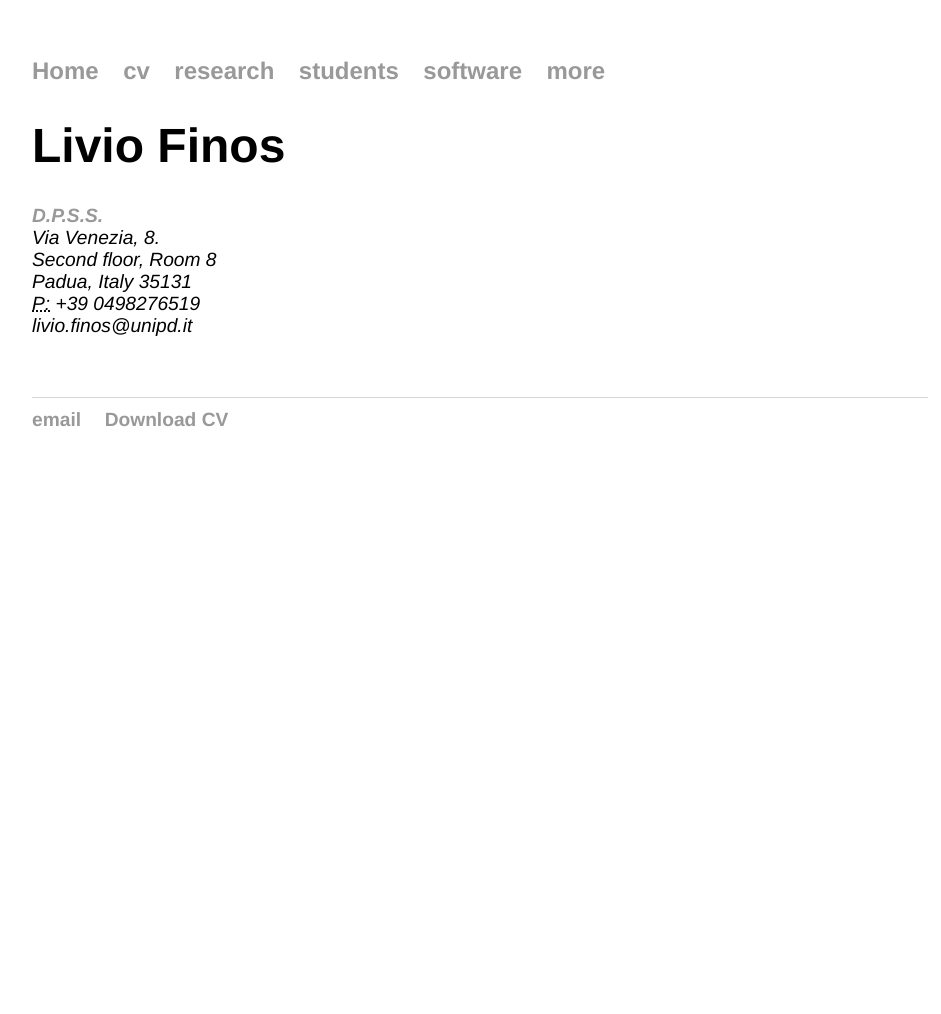
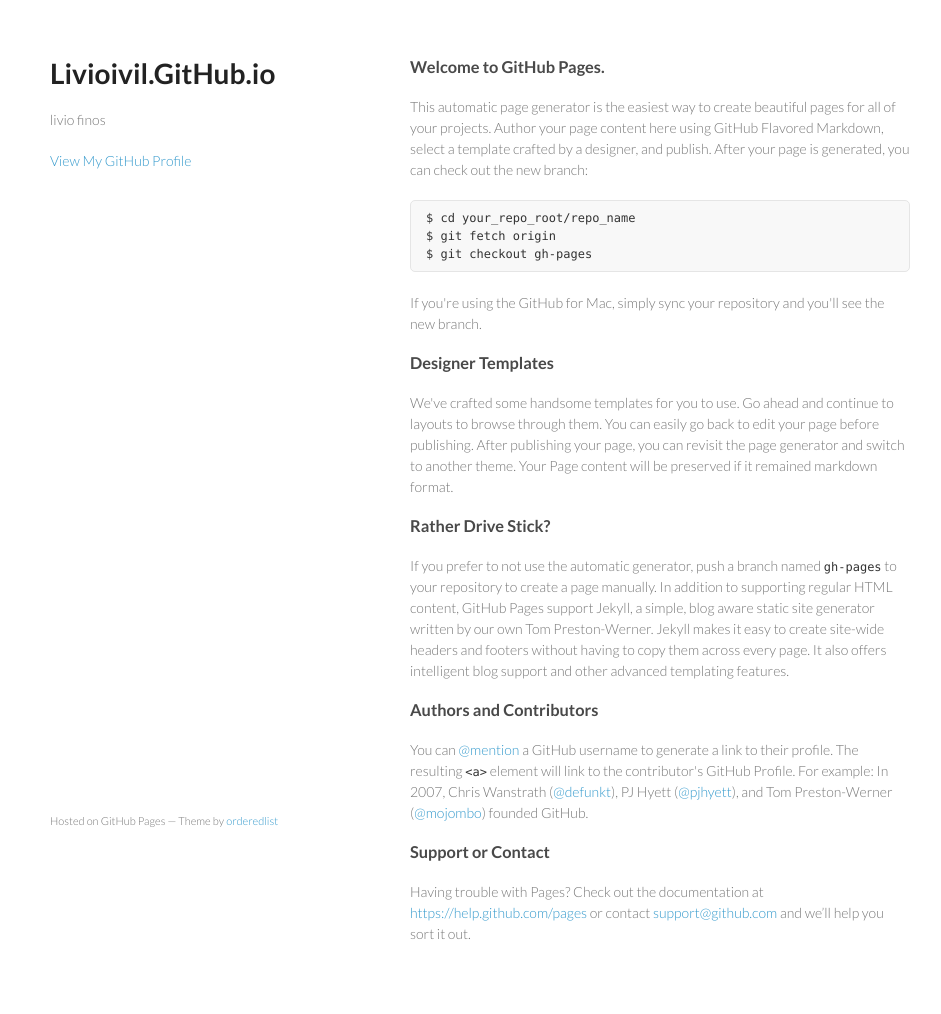
Before and after one commit to livioivil/livioivil.github.io, a Jekyll site: the page index.html, which Jekyll copies as it is, in a window 1280 px wide. Shown: the whole page, without its empty margins (160-1101 px from the left). Built offline with Jekyll 4.4.1, drawn with Linux system fonts in a browser that asks for light colours; before the commit the page ends 900 px from its top, so only the background shows below that.

Commit message:
Replace master branch with page content via GitHub

```diff
--- a/index.html
+++ b/index.html
@@ -1,29 +1,75 @@
----
-layout: default
-title: Livio's Hub
-author: livio finos
----
-  <div class="cv">
+<!doctype html>
+<html>
+  <head>
+    <meta charset="utf-8">
+    <meta http-equiv="X-UA-Compatible" content="chrome=1">
+    <title>Livioivil.GitHub.io by livioivil</title>
 
-					<h1>Livio Finos</h1>
-					<address>
-					<strong><a href="http://dpss.unipd.it">D.P.S.S.</a></strong><br>
-					Via Venezia, 8.<br>
-          Second floor, Room 8<br>
-					Padua, Italy 35131<br>
-					<abbr title="phone">P:</abbr> +39 0498276519<br>
-					<span class="obfuscate">livio.finos@unipd.it</span>
-					</address>
-	</div>
+    <link rel="stylesheet" href="stylesheets/styles.css">
+    <link rel="stylesheet" href="stylesheets/pygment_trac.css">
+    <meta name="viewport" content="width=device-width, initial-scale=1, user-scalable=no">
+    <!--[if lt IE 9]>
+    <script src="//html5shiv.googlecode.com/svn/trunk/html5.js"></script>
+    <![endif]-->
+  </head>
+  <body>
+    <div class="wrapper">
+      <header>
+        <h1>Livioivil.GitHub.io</h1>
+        <p>livio finos</p>
 
 
-<script>
-  (function(i,s,o,g,r,a,m){i['GoogleAnalyticsObject']=r;i[r]=i[r]||function(){
-  (i[r].q=i[r].q||[]).push(arguments)},i[r].l=1*new Date();a=s.createElement(o),
-  m=s.getElementsByTagName(o)[0];a.async=1;a.src=g;m.parentNode.insertBefore(a,m)
-  })(window,document,'script','//www.google-analytics.com/analytics.js','ga');
+        <p class="view"><a href="https://github.com/livioivil">View My GitHub Profile</a></p>
 
-  ga('create', 'UA-61030901-1', 'auto');
-  ga('send', 'pageview');
+      </header>
+      <section>
+        <h3>
+<a id="welcome-to-github-pages" class="anchor" href="#welcome-to-github-pages" aria-hidden="true"><span class="octicon octicon-link"></span></a>Welcome to GitHub Pages.</h3>
 
-</script>
+<p>This automatic page generator is the easiest way to create beautiful pages for all of your projects. Author your page content here using GitHub Flavored Markdown, select a template crafted by a designer, and publish. After your page is generated, you can check out the new branch:</p>
+
+<pre><code>$ cd your_repo_root/repo_name
+$ git fetch origin
+$ git checkout gh-pages
+</code></pre>
+
+<p>If you're using the GitHub for Mac, simply sync your repository and you'll see the new branch.</p>
+
+<h3>
+<a id="designer-templates" class="anchor" href="#designer-templates" aria-hidden="true"><span class="octicon octicon-link"></span></a>Designer Templates</h3>
+
+<p>We've crafted some handsome templates for you to use. Go ahead and continue to layouts to browse through them. You can easily go back to edit your page before publishing. After publishing your page, you can revisit the page generator and switch to another theme. Your Page content will be preserved if it remained markdown format.</p>
+
+<h3>
+<a id="rather-drive-stick" class="anchor" href="#rather-drive-stick" aria-hidden="true"><span class="octicon octicon-link"></span></a>Rather Drive Stick?</h3>
+
+<p>If you prefer to not use the automatic generator, push a branch named <code>gh-pages</code> to your repository to create a page manually. In addition to supporting regular HTML content, GitHub Pages support Jekyll, a simple, blog aware static site generator written by our own Tom Preston-Werner. Jekyll makes it easy to create site-wide headers and footers without having to copy them across every page. It also offers intelligent blog support and other advanced templating features.</p>
+
+<h3>
+<a id="authors-and-contributors" class="anchor" href="#authors-and-contributors" aria-hidden="true"><span class="octicon octicon-link"></span></a>Authors and Contributors</h3>
+
+<p>You can <a href="https://github.com/blog/821" class="user-mention">@mention</a> a GitHub username to generate a link to their profile. The resulting <code>&lt;a&gt;</code> element will link to the contributor's GitHub Profile. For example: In 2007, Chris Wanstrath (<a href="https://github.com/defunkt" class="user-mention">@defunkt</a>), PJ Hyett (<a href="https://github.com/pjhyett" class="user-mention">@pjhyett</a>), and Tom Preston-Werner (<a href="https://github.com/mojombo" class="user-mention">@mojombo</a>) founded GitHub.</p>
+
+<h3>
+<a id="support-or-contact" class="anchor" href="#support-or-contact" aria-hidden="true"><span class="octicon octicon-link"></span></a>Support or Contact</h3>
+
+<p>Having trouble with Pages? Check out the documentation at <a href="https://help.github.com/pages">https://help.github.com/pages</a> or contact <a href="mailto:support@github.com">support@github.com</a> and we’ll help you sort it out.</p>
+      </section>
+      <footer>
+        <p><small>Hosted on GitHub Pages &mdash; Theme by <a href="https://github.com/orderedlist">orderedlist</a></small></p>
+      </footer>
+    </div>
+    <script src="javascripts/scale.fix.js"></script>
+              <script type="text/javascript">
+            var gaJsHost = (("https:" == document.location.protocol) ? "https://ssl." : "http://www.");
+            document.write(unescape("%3Cscript src='" + gaJsHost + "google-analytics.com/ga.js' type='text/javascript'%3E%3C/script%3E"));
+          </script>
+          <script type="text/javascript">
+            try {
+              var pageTracker = _gat._getTracker("UA-61030901-1");
+            pageTracker._trackPageview();
+            } catch(err) {}
+          </script>
+
+  </body>
+</html>
--- /dev/null
+++ b/javascripts/scale.fix.js
@@ -0,0 +1,17 @@
+var metas = document.getElementsByTagName('meta');
+var i;
+if (navigator.userAgent.match(/iPhone/i)) {
+  for (i=0; i<metas.length; i++) {
+    if (metas[i].name == "viewport") {
+      metas[i].content = "width=device-width, minimum-scale=1.0, maximum-scale=1.0";
+    }
+  }
+  document.addEventListener("gesturestart", gestureStart, false);
+}
+function gestureStart() {
+  for (i=0; i<metas.length; i++) {
+    if (metas[i].name == "viewport") {
+      metas[i].content = "width=device-width, minimum-scale=0.25, maximum-scale=1.6";
+    }
+  }
+}
--- /dev/null
+++ b/stylesheets/pygment_trac.css
@@ -0,0 +1,69 @@
+.highlight  { background: #ffffff; }
+.highlight .c { color: #999988; font-style: italic } /* Comment */
+.highlight .err { color: #a61717; background-color: #e3d2d2 } /* Error */
+.highlight .k { font-weight: bold } /* Keyword */
+.highlight .o { font-weight: bold } /* Operator */
+.highlight .cm { color: #999988; font-style: italic } /* Comment.Multiline */
+.highlight .cp { color: #999999; font-weight: bold } /* Comment.Preproc */
+.highlight .c1 { color: #999988; font-style: italic } /* Comment.Single */
+.highlight .cs { color: #999999; font-weight: bold; font-style: italic } /* Comment.Special */
+.highlight .gd { color: #000000; background-color: #ffdddd } /* Generic.Deleted */
+.highlight .gd .x { color: #000000; background-color: #ffaaaa } /* Generic.Deleted.Specific */
+.highlight .ge { font-style: italic } /* Generic.Emph */
+.highlight .gr { color: #aa0000 } /* Generic.Error */
+.highlight .gh { color: #999999 } /* Generic.Heading */
+.highlight .gi { color: #000000; background-color: #ddffdd } /* Generic.Inserted */
+.highlight .gi .x { color: #000000; background-color: #aaffaa } /* Generic.Inserted.Specific */
+.highlight .go { color: #888888 } /* Generic.Output */
+.highlight .gp { color: #555555 } /* Generic.Prompt */
+.highlight .gs { font-weight: bold } /* Generic.Strong */
+.highlight .gu { color: #800080; font-weight: bold; } /* Generic.Subheading */
+.highlight .gt { color: #aa0000 } /* Generic.Traceback */
+.highlight .kc { font-weight: bold } /* Keyword.Constant */
+.highlight .kd { font-weight: bold } /* Keyword.Declaration */
+.highlight .kn { font-weight: bold } /* Keyword.Namespace */
+.highlight .kp { font-weight: bold } /* Keyword.Pseudo */
+.highlight .kr { font-weight: bold } /* Keyword.Reserved */
+.highlight .kt { color: #445588; font-weight: bold } /* Keyword.Type */
+.highlight .m { color: #009999 } /* Literal.Number */
+.highlight .s { color: #d14 } /* Literal.String */
+.highlight .na { color: #008080 } /* Name.Attribute */
+.highlight .nb { color: #0086B3 } /* Name.Builtin */
+.highlight .nc { color: #445588; font-weight: bold } /* Name.Class */
+.highlight .no { color: #008080 } /* Name.Constant */
+.highlight .ni { color: #800080 } /* Name.Entity */
+.highlight .ne { color: #990000; font-weight: bold } /* Name.Exception */
+.highlight .nf { color: #990000; font-weight: bold } /* Name.Function */
+.highlight .nn { color: #555555 } /* Name.Namespace */
+.highlight .nt { color: #000080 } /* Name.Tag */
+.highlight .nv { color: #008080 } /* Name.Variable */
+.highlight .ow { font-weight: bold } /* Operator.Word */
+.highlight .w { color: #bbbbbb } /* Text.Whitespace */
+.highlight .mf { color: #009999 } /* Literal.Number.Float */
+.highlight .mh { color: #009999 } /* Literal.Number.Hex */
+.highlight .mi { color: #009999 } /* Literal.Number.Integer */
+.highlight .mo { color: #009999 } /* Literal.Number.Oct */
+.highlight .sb { color: #d14 } /* Literal.String.Backtick */
+.highlight .sc { color: #d14 } /* Literal.String.Char */
+.highlight .sd { color: #d14 } /* Literal.String.Doc */
+.highlight .s2 { color: #d14 } /* Literal.String.Double */
+.highlight .se { color: #d14 } /* Literal.String.Escape */
+.highlight .sh { color: #d14 } /* Literal.String.Heredoc */
+.highlight .si { color: #d14 } /* Literal.String.Interpol */
+.highlight .sx { color: #d14 } /* Literal.String.Other */
+.highlight .sr { color: #009926 } /* Literal.String.Regex */
+.highlight .s1 { color: #d14 } /* Literal.String.Single */
+.highlight .ss { color: #990073 } /* Literal.String.Symbol */
+.highlight .bp { color: #999999 } /* Name.Builtin.Pseudo */
+.highlight .vc { color: #008080 } /* Name.Variable.Class */
+.highlight .vg { color: #008080 } /* Name.Variable.Global */
+.highlight .vi { color: #008080 } /* Name.Variable.Instance */
+.highlight .il { color: #009999 } /* Literal.Number.Integer.Long */
+
+.type-csharp .highlight .k { color: #0000FF }
+.type-csharp .highlight .kt { color: #0000FF }
+.type-csharp .highlight .nf { color: #000000; font-weight: normal }
+.type-csharp .highlight .nc { color: #2B91AF }
+.type-csharp .highlight .nn { color: #000000 }
+.type-csharp .highlight .s { color: #A31515 }
+.type-csharp .highlight .sc { color: #A31515 }
--- /dev/null
+++ b/stylesheets/styles.css
@@ -0,0 +1,255 @@
+@import url(https://fonts.googleapis.com/css?family=Lato:300italic,700italic,300,700);
+
+body {
+  padding:50px;
+  font:14px/1.5 Lato, "Helvetica Neue", Helvetica, Arial, sans-serif;
+  color:#777;
+  font-weight:300;
+}
+
+h1, h2, h3, h4, h5, h6 {
+  color:#222;
+  margin:0 0 20px;
+}
+
+p, ul, ol, table, pre, dl {
+  margin:0 0 20px;
+}
+
+h1, h2, h3 {
+  line-height:1.1;
+}
+
+h1 {
+  font-size:28px;
+}
+
+h2 {
+  color:#393939;
+}
+
+h3, h4, h5, h6 {
+  color:#494949;
+}
+
+a {
+  color:#39c;
+  font-weight:400;
+  text-decoration:none;
+}
+
+a small {
+  font-size:11px;
+  color:#777;
+  margin-top:-0.6em;
+  display:block;
+}
+
+.wrapper {
+  width:860px;
+  margin:0 auto;
+}
+
+blockquote {
+  border-left:1px solid #e5e5e5;
+  margin:0;
+  padding:0 0 0 20px;
+  font-style:italic;
+}
+
+code, pre {
+  font-family:Monaco, Bitstream Vera Sans Mono, Lucida Console, Terminal;
+  color:#333;
+  font-size:12px;
+}
+
+pre {
+  padding:8px 15px;
+  background: #f8f8f8;
+  border-radius:5px;
+  border:1px solid #e5e5e5;
+  overflow-x: auto;
+}
+
+table {
+  width:100%;
+  border-collapse:collapse;
+}
+
+th, td {
+  text-align:left;
+  padding:5px 10px;
+  border-bottom:1px solid #e5e5e5;
+}
+
+dt {
+  color:#444;
+  font-weight:700;
+}
+
+th {
+  color:#444;
+}
+
+img {
+  max-width:100%;
+}
+
+header {
+  width:270px;
+  float:left;
+  position:fixed;
+}
+
+header ul {
+  list-style:none;
+  height:40px;
+
+  padding:0;
+
+  background: #eee;
+  background: -moz-linear-gradient(top, #f8f8f8 0%, #dddddd 100%);
+  background: -webkit-gradient(linear, left top, left bottom, color-stop(0%,#f8f8f8), color-stop(100%,#dddddd));
+  background: -webkit-linear-gradient(top, #f8f8f8 0%,#dddddd 100%);
+  background: -o-linear-gradient(top, #f8f8f8 0%,#dddddd 100%);
+  background: -ms-linear-gradient(top, #f8f8f8 0%,#dddddd 100%);
+  background: linear-gradient(top, #f8f8f8 0%,#dddddd 100%);
+
+  border-radius:5px;
+  border:1px solid #d2d2d2;
+  box-shadow:inset #fff 0 1px 0, inset rgba(0,0,0,0.03) 0 -1px 0;
+  width:270px;
+}
+
+header li {
+  width:89px;
+  float:left;
+  border-right:1px solid #d2d2d2;
+  height:40px;
+}
+
+header ul a {
+  line-height:1;
+  font-size:11px;
+  color:#999;
+  display:block;
+  text-align:center;
+  padding-top:6px;
+  height:40px;
+}
+
+strong {
+  color:#222;
+  font-weight:700;
+}
+
+header ul li + li {
+  width:88px;
+  border-left:1px solid #fff;
+}
+
+header ul li + li + li {
+  border-right:none;
+  width:89px;
+}
+
+header ul a strong {
+  font-size:14px;
+  display:block;
+  color:#222;
+}
+
+section {
+  width:500px;
+  float:right;
+  padding-bottom:50px;
+}
+
+small {
+  font-size:11px;
+}
+
+hr {
+  border:0;
+  background:#e5e5e5;
+  height:1px;
+  margin:0 0 20px;
+}
+
+footer {
+  width:270px;
+  float:left;
+  position:fixed;
+  bottom:50px;
+}
+
+@media print, screen and (max-width: 960px) {
+
+  div.wrapper {
+    width:auto;
+    margin:0;
+  }
+
+  header, section, footer {
+    float:none;
+    position:static;
+    width:auto;
+  }
+
+  header {
+    padding-right:320px;
+  }
+
+  section {
+    border:1px solid #e5e5e5;
+    border-width:1px 0;
+    padding:20px 0;
+    margin:0 0 20px;
+  }
+
+  header a small {
+    display:inline;
+  }
+
+  header ul {
+    position:absolute;
+    right:50px;
+    top:52px;
+  }
+}
+
+@media print, screen and (max-width: 720px) {
+  body {
+    word-wrap:break-word;
+  }
+
+  header {
+    padding:0;
+  }
+
+  header ul, header p.view {
+    position:static;
+  }
+
+  pre, code {
+    word-wrap:normal;
+  }
+}
+
+@media print, screen and (max-width: 480px) {
+  body {
+    padding:15px;
+  }
+
+  header ul {
+    display:none;
+  }
+}
+
+@media print {
+  body {
+    padding:0.4in;
+    font-size:12pt;
+    color:#444;
+  }
+}
```
Also changed, not shown: params.json (added, +1 -0 lines).
